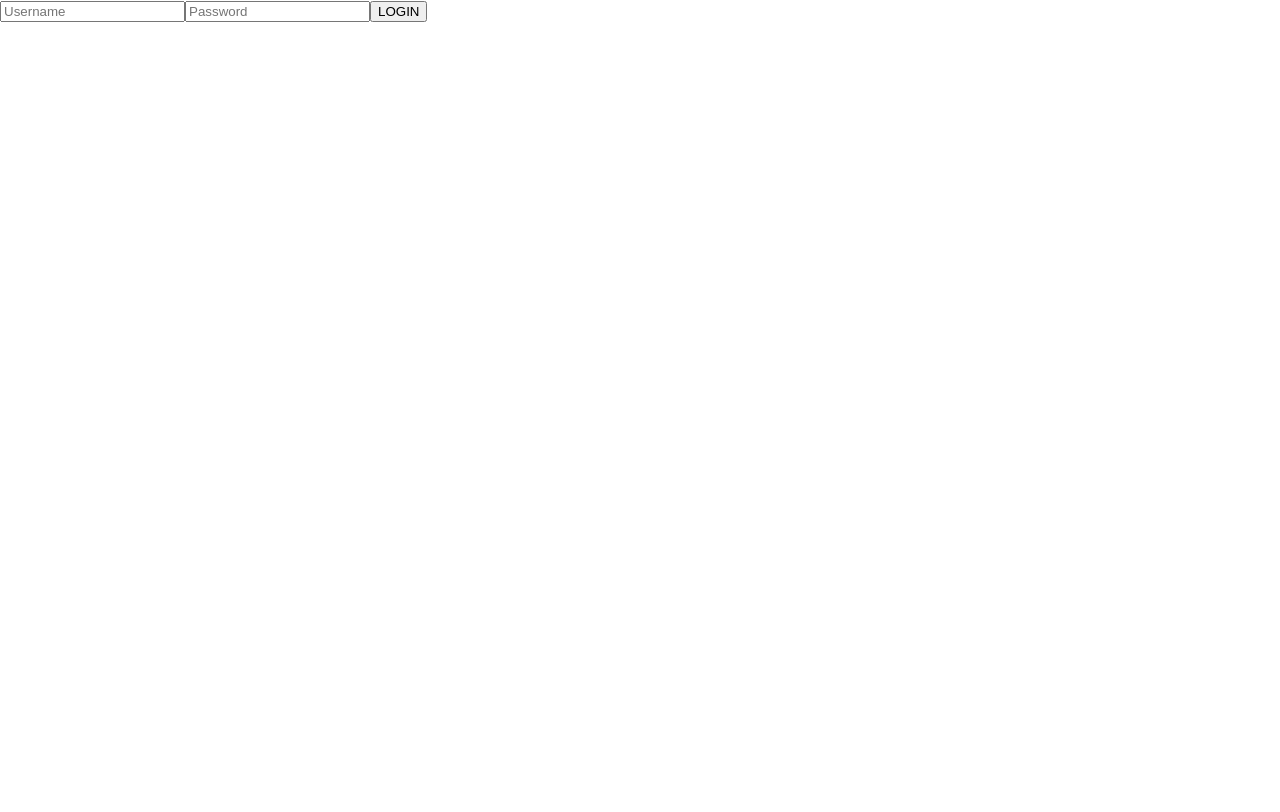
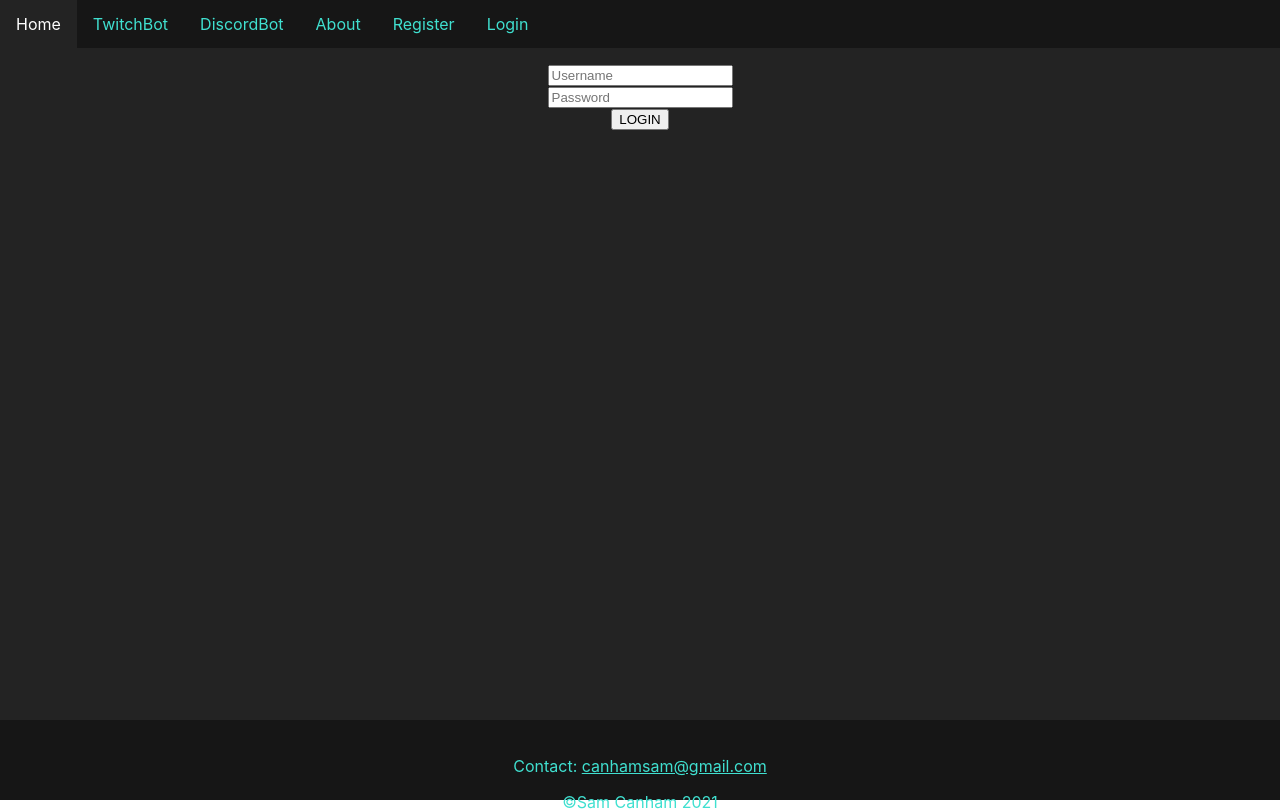
Before and after one commit to sambobsambob/SambotWebApp-UI, a React (Create React App) app: page /Login in a window 1280 px wide. Built offline with nearby package versions, Linux system fonts and the light colour scheme.

Commit message:
Made the header body and footer all line up and styled the login page a little

```diff
--- a/src/components/DiscordWidget/DiscordWidget.css
+++ b/src/components/DiscordWidget/DiscordWidget.css
@@ -1,5 +1,3 @@
 iframe {
-    position: absolute;
-    left: 20px;
-    bottom: 20px;
+
 }
--- a/src/components/Footer/Footer.css
+++ b/src/components/Footer/Footer.css
@@ -1,12 +1,12 @@
-.footer {
+footer {
     background-color: #161616;
-    position: fixed;
     bottom: 0px;
-    height: 8%;
+    height: 10%;
     width: 100%;
+    position: absolute;
 }
 
-p {
+.footerInfo {
     color: turquoise;
     text-align: center;
 }
--- a/src/components/Footer/Footer.jsx
+++ b/src/components/Footer/Footer.jsx
@@ -4,11 +4,12 @@ import "./Footer.css"
 class Footer extends PureComponent {
     render() {
         return (
-            <div className="footer">
-                <p>Contact: <a target="_blank" rel="noreferrer" href="mailto: canhamsam@gmail.com">canhamsam@gmail.com</a>
+            <footer>
+                <br/>
+                <p className="footerInfo">Contact: <a target="_blank" rel="noreferrer" href="mailto: canhamsam@gmail.com">canhamsam@gmail.com</a>
                 </p>
-                <p>&#169;Sam Canham 2021</p>
-            </div>
+                <p className="footerInfo">&#169;Sam Canham 2021</p>
+            </footer>
         );
     }
 }
--- a/src/components/Header/Header.css
+++ b/src/components/Header/Header.css
@@ -1,8 +1,8 @@
 /*TODO sort out positioning to make each % a % of the same scale*/
-.header {
-    position: fixed;
+header {
     top: 0px;
-    width: 100%;
+    height: 6%;
+    background-color: #232323;
 }
 
 ul {
--- a/src/components/Header/Header.jsx
+++ b/src/components/Header/Header.jsx
@@ -19,6 +19,9 @@ class Header extends PureComponent {
                     <li className="navigate"><a href="TwitchBot">TwitchBot</a></li>
                     <li className="navigate"><a href="DiscordBot">DiscordBot</a></li>
                     <li className="navigate"><a href="about.asp">About</a></li>
+                    <li className="navigate"><a href="Register">Register</a></li>
+                    <li className="navigate"><a href="Login">Login</a></li>
+
                 </ul>
 
             </header>
--- a/src/views/DiscordBot/DiscordBot.css
+++ b/src/views/DiscordBot/DiscordBot.css
@@ -1,14 +1,3 @@
-/*TODO sort out positioning to make each % a % of the same scale*/
-.body {
-    position: fixed;
-    background-color: #232323;
-    height: 88.5%;
-    min-width: 100%;
-    text-align: center;
-    color: turquoise;
-    overflow: auto;
-}
-
 .center {
     margin-left: auto;
     margin-right: auto;
--- a/src/views/Home/Home.css
+++ b/src/views/Home/Home.css
@@ -1,8 +1,10 @@
-/*TODO sort out positioning to make each % a % of the same scale*/
+.parent {
+    height: 100vh;
+}
+
 .body {
-    position: fixed;
+    height: 84%;
     background-color: #232323;
-    height: 88%;
     min-width: 100%;
     text-align: center;
     color: turquoise;
--- a/src/views/Home/Home.jsx
+++ b/src/views/Home/Home.jsx
@@ -1,7 +1,6 @@
 import React, { PureComponent } from "react";
 import Header from "../../components/Header/Header.jsx";
 import Footer from "../../components/Footer/Footer.jsx";
-import DiscordWidget from "../../components/DiscordWidget/DiscordWidget.jsx";
 import "./Home.css";
 
 
@@ -12,7 +11,6 @@ class Home extends PureComponent {
                 <Header/>
                 <div className="body">
                     <h1>Hello World!</h1>
-                    <DiscordWidget/>
                 </div>
                 <Footer/>
             </div>
--- a/src/views/Login/Login.jsx
+++ b/src/views/Login/Login.jsx
@@ -1,5 +1,7 @@
 import React, {PureComponent} from "react";
 import AuthService from "../../components/Auth/Auth.jsx";
+import Header from "../../components/Header/Header.jsx";
+import Footer from "../../components/Footer/Footer.jsx";
 
 class Login extends PureComponent {
 
@@ -17,7 +19,8 @@ class Login extends PureComponent {
     handleChange(event) {
         this.setState({
             [event.target.name]: event.target.value,
-            error: ""
+            error: "",
+            errorShown: "none"
         });
     }
 
@@ -48,18 +51,22 @@ class Login extends PureComponent {
     unauthorized(error) {
         this.setState({
             error: error
-        })
-
+        });
     }
 
     render() {
         return (
-            <div>
-                <form onSubmit={this.handleFormSubmit}>
-                    <input placeholder="Username" name="username" type="text" onChange={this.handleChange}/>
-                    <input placeholder="Password" name="password" type="password" onChange={this.handleChange}/>
-                    <input id="loginBtn" value="LOGIN" type="submit"/>
-                </form>
+            <div className="parent">
+                <Header/>
+                <div className="body">
+                    <form onSubmit={this.handleFormSubmit}>
+                        <p>{this.state.error}</p>
+                        <input placeholder="Username" name="username" type="text" onChange={this.handleChange}/><br/>
+                        <input placeholder="Password" name="password" type="password" onChange={this.handleChange}/><br/>
+                        <input id="loginBtn" value="LOGIN" type="submit"/>
+                    </form>
+                </div>
+                <Footer/>
             </div>
         )
     }
```
